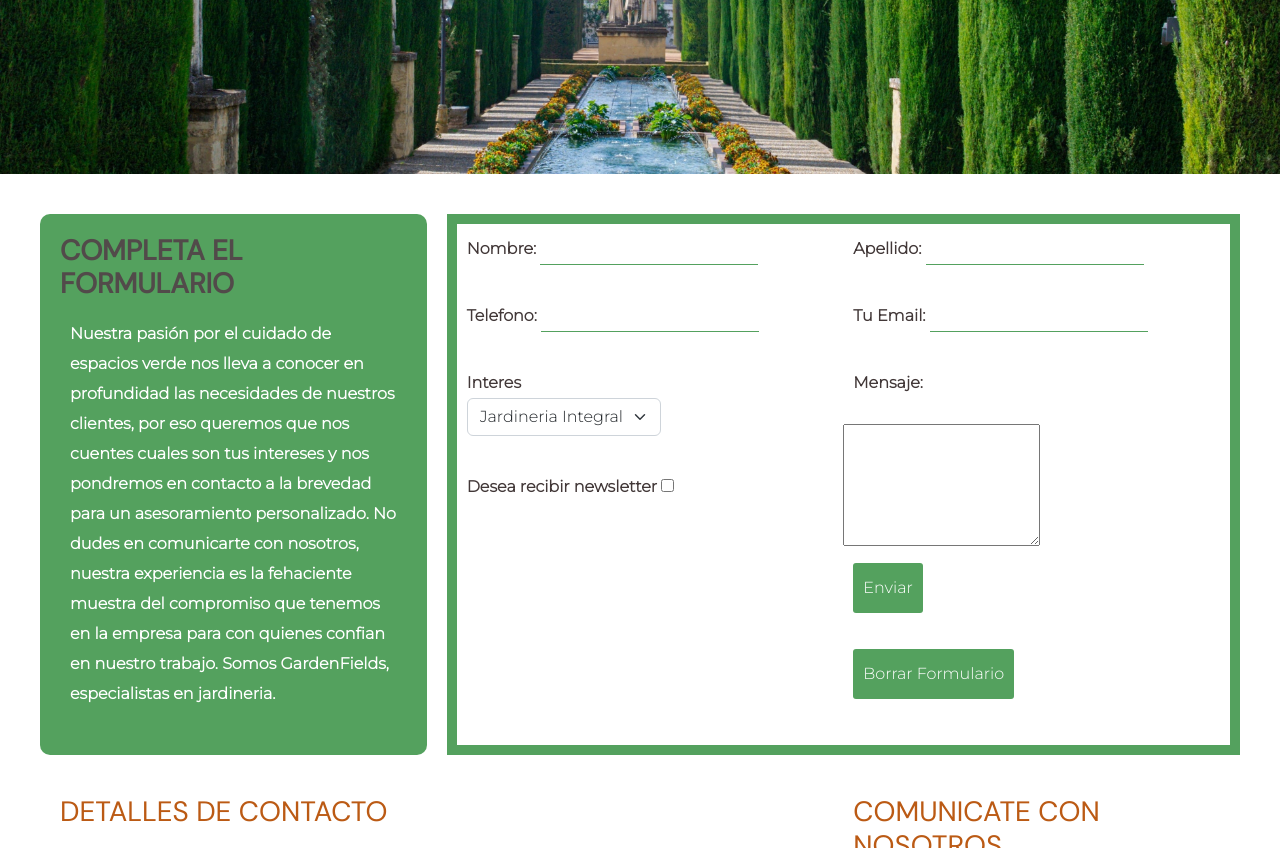
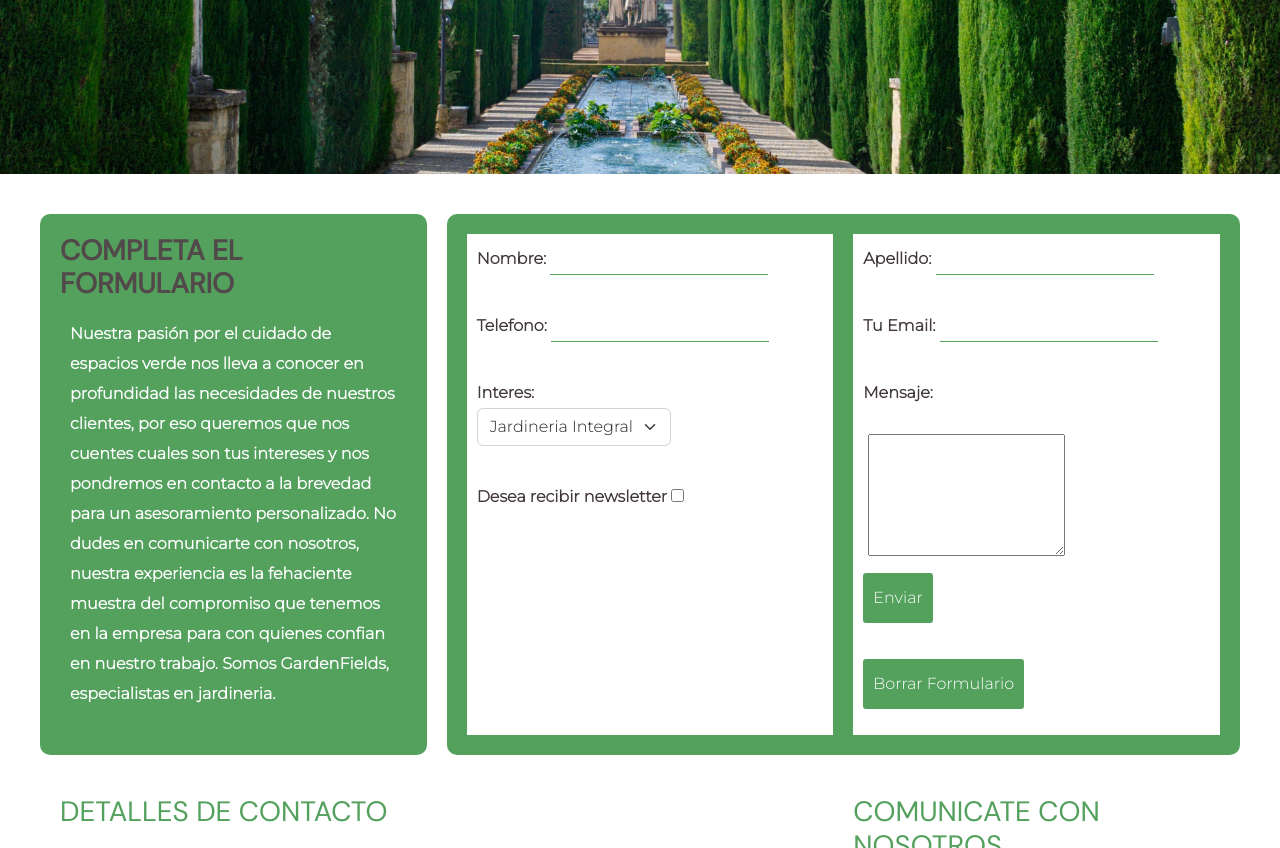
Before and after one commit to xlucasnicolasrodriguez/lucas-projects, a plain HTML site: page pages/contacto.html in a window 1280 px wide. Shown: the part 82-930 px from the top of the page. Drawn offline with nearby package versions, Linux system fonts and the light colour scheme; a web font is replaced by a local one.

Commit message:
Aplicando SEO/Corrigiendo Errores

```diff
--- a/estilos.scss
+++ b/estilos.scss
@@ -805,22 +805,32 @@ ol{
     padding: 0;
     text-align: start;
 }
+.contactTitles{
+    color:rgb(84, 161, 94)
+}
 .container2{
     grid-column: 2/4;
     display: grid;
     grid-template-columns: 1fr 1fr;
     grid-template-rows: 1fr;
     border: 10px;
+    border-radius: $bordespx;
     border-style: solid;
     border-color: rgb(84, 161, 94);
 }
 .contacto__fieldset1{
     grid-column: 1/2;
     grid-row: 1/2;
+    border: 10px;
+    border-style: solid;
+    border-color: rgb(84, 161, 94);
 }
 .contacto__fieldset2{
     grid-column: 2/3;
     grid-row: 1/2;
+    border: 10px;
+    border-style: solid;
+    border-color: rgb(84, 161, 94);
 }
 .contacto__infoDetalles{
     grid-column: 1/3;
@@ -847,6 +857,9 @@ ol{
     border-radius: 3px;
     cursor: pointer;
     color: white;
+}
+textarea{
+    margin-left: 15px;
 }
 input{
     border: none;
@@ -882,7 +895,6 @@ input{
         grid-column: 1/2;
         grid-row: 2/3;
         width: 100%;
-        border: 0.625rem;
     }
     .contacto__infoDetalles{
         grid-column: 1/2;
--- a/pages/contacto.html
+++ b/pages/contacto.html
@@ -71,7 +71,7 @@
                     </label>
                     </p>
                     <p>
-                    <label>Interes
+                    <label>Interes:
                         <select name="interes" class="form-select" aria-label="Default select example">
                         <option value="jardineria integral">Jardineria Integral</option>
                         <option value="jardin vertical">Jardin Vertical</option>
```
Also changed, not shown: pages/nosotros.html (+1 -1 lines), estilos.css, 1 other file.
